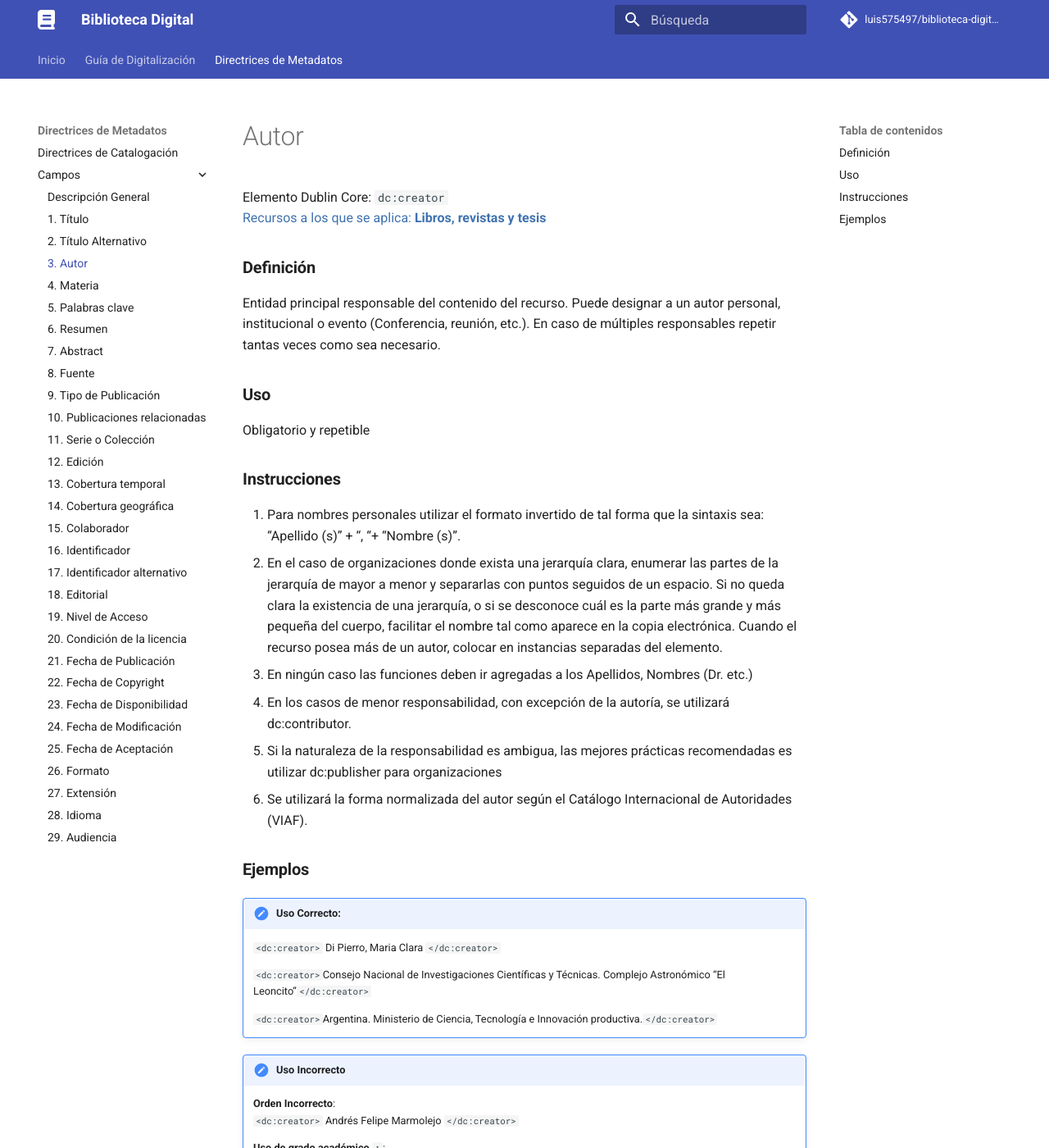
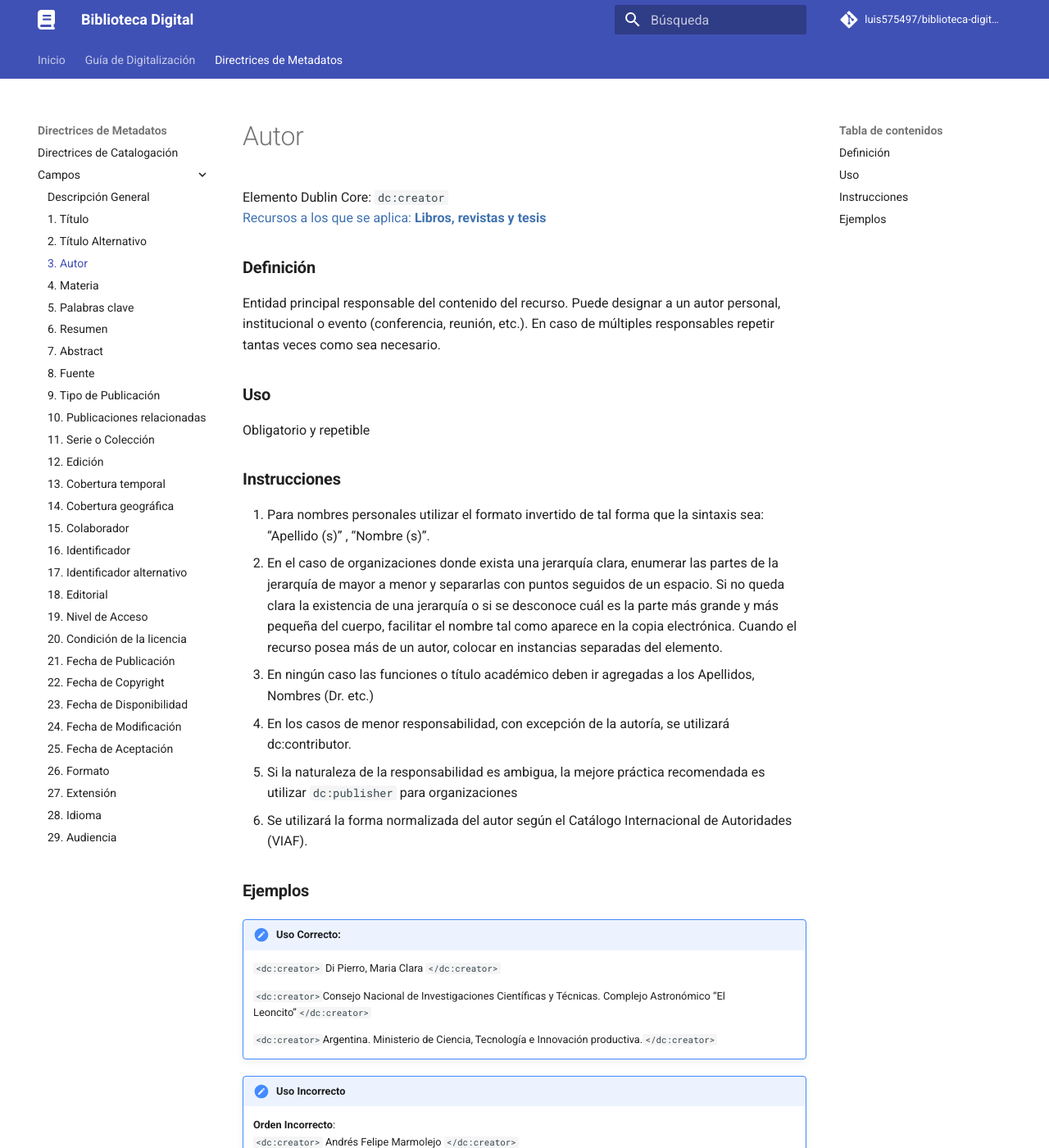
Before and after one commit to luis575497/biblioteca-digital-docs, an MkDocs documentation site: the page built from docs/metadatos/autor.md, in a window 1280 px wide and 1400 px high. Shown: the whole window at 82% size. Built offline with MkDocs 1.6.1 and Material for MkDocs 9.7.7, drawn with Linux system fonts in a browser that asks for light colours; comment, search, counter and statistics services are not loaded; the version menu is left out.

Commit message:
Update autor.md

```diff
--- a/docs/metadatos/autor.md
+++ b/docs/metadatos/autor.md
@@ -3,17 +3,17 @@ Elemento Dublin Core: `dc:creator`
 <span style="color:#3F72AF">Recursos a los que se aplica: __Libros, revistas y tesis__ </span>
 
 ### __Definición__
-Entidad  principal  responsable  del  contenido  del  recurso.  Puede designar a un autor personal, institucional o evento  (Conferencia, reunión, etc.).   En  caso  de  múltiples  responsables repetir tantas veces como sea necesario.
+Entidad  principal  responsable  del  contenido  del  recurso.  Puede designar a un autor personal, institucional o evento  (conferencia, reunión, etc.).   En  caso  de  múltiples  responsables repetir tantas veces como sea necesario.
 
 ### __Uso__
 Obligatorio y repetible
 
 ### __Instrucciones__
-1. Para nombres personales utilizar el formato invertido de tal forma que la sintaxis sea: “Apellido (s)” + “, “+ “Nombre (s)”.
-2. En  el  caso  de  organizaciones  donde  exista  una  jerarquía  clara, enumerar   las   partes   de   la   jerarquía   de   mayor   a   menor   y separarlas con puntos seguidos de un espacio. Si no queda clara la existencia de una jerarquía, o si se desconoce cuál es la parte más  grande  y  más  pequeña  del  cuerpo,  facilitar  el  nombre  tal como aparece en la copia electrónica.   Cuando el recurso posea más de  un autor, colocar en instancias separadas del elemento.
-3. En ningún caso las funciones deben ir agregadas a los Apellidos, Nombres (Dr. etc.)
+1. Para nombres personales utilizar el formato invertido de tal forma que la sintaxis sea: “Apellido (s)” , “Nombre (s)”.
+2. En  el  caso  de  organizaciones  donde  exista  una  jerarquía  clara, enumerar   las   partes   de   la   jerarquía   de   mayor   a   menor   y separarlas con puntos seguidos de un espacio. Si no queda clara la existencia de una jerarquía o si se desconoce cuál es la parte más  grande  y  más  pequeña  del  cuerpo,  facilitar  el  nombre  tal como aparece en la copia electrónica. Cuando el recurso posea más de un autor, colocar en instancias separadas del elemento.
+3. En ningún caso las funciones o título académico deben ir agregadas a los Apellidos, Nombres (Dr. etc.)
 4. En  los  casos  de  menor  responsabilidad,  con  excepción  de  la autoría, se utilizará dc:contributor.
-5. Si la naturaleza de la responsabilidad es ambigua, las mejores prácticas recomendadas es utilizar dc:publisher para organizaciones
+5. Si la naturaleza de la responsabilidad es ambigua, la mejore práctica recomendada es utilizar `dc:publisher` para organizaciones
 6. Se utilizará la forma normalizada del autor según el Catálogo Internacional de Autoridades (VIAF).
 
 ### __Ejemplos__
```
